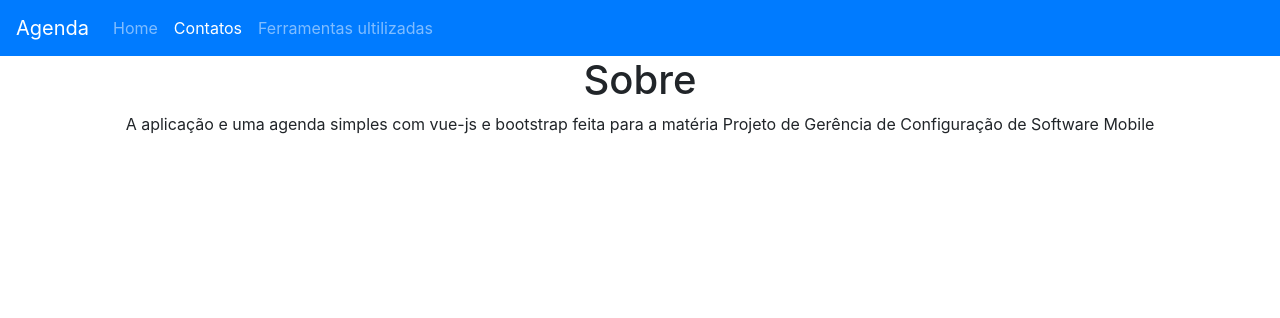
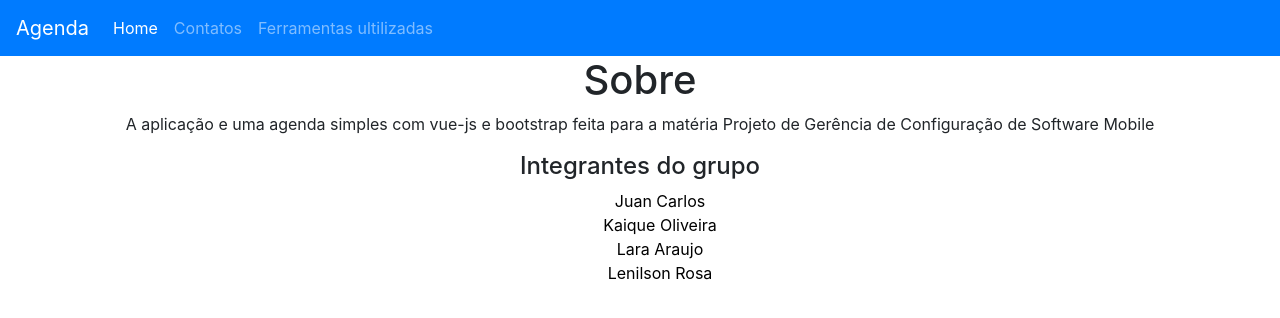
Before and after one commit to lenilsonrr/agenda_vue, a plain HTML site: page sobre.html in a window 1280 px wide. Drawn offline with nearby package versions, Linux system fonts and the light colour scheme.

Commit message:
integrantes do grupo na pagina sobre

```diff
--- a/sobre.html
+++ b/sobre.html
@@ -10,6 +10,24 @@
     <script src="https://cdnjs.cloudflare.com/ajax/libs/popper.js/1.16.0/umd/popper.min.js"></script>
     <script src="https://maxcdn.bootstrapcdn.com/bootstrap/4.5.2/js/bootstrap.min.js"></script>
     <title>Sobre</title>
+
+<body>
+    <style>
+        body {
+            text-align: center;
+        }
+        ul{
+            list-style: none;
+        }
+        li{
+            color: black;
+        }
+        li:hover{
+            color: brown;
+            font-weight: bold;
+        }
+    </style>
+
     <nav class="navbar navbar-expand-lg navbar-dark bg-primary">
         <a class="navbar-brand" href="index.html">Agenda</a>
         <button class="navbar-toggler" type="button" data-toggle="collapse" data-target="#navbarNav"
@@ -18,10 +36,10 @@
         </button>
         <div class="collapse navbar-collapse" id="navbarNav">
             <ul class="navbar-nav">
-                <li class="nav-item">
-                    <a class="nav-link" href="index.html">Home</a>
+                <li class="nav-item active">
+                    <a class="nav-link " href="index.html">Home</a>
                 </li>
-                <li class="nav-item active">
+                <li class="nav-item ">
                     <a class="nav-link" href="contatos.html">Contatos</a>
                 </li>
                 <li class="nav-item">
@@ -30,18 +48,20 @@
             </ul>
         </div>
     </nav>
-</head>
-<style>
-    body {
-        text-align: center;
-    }
-</style>
-<h1>Sobre</h1>
-<p>A aplicação e uma agenda simples com vue-js e bootstrap feita para a matéria Projeto de Gerência de Configuração de
-    Software Mobile</p>
-
-<body>
-
+    </head>
+    <h1>Sobre</h1>
+    <p>A aplicação e uma agenda simples com vue-js e bootstrap feita para a matéria Projeto de Gerência de Configuração
+        de
+        Software Mobile</p>
+        <div>
+            <h4>Integrantes do grupo</h4>
+            <ul>
+                <a href="https://github.com/juancso"><li>Juan Carlos</li></a>
+                <a href="https://github.com/kaiquerfs"><li>Kaique Oliveira</li></a>
+                <a href="https://github.com/laraaraujoo"><li>Lara Araujo</li></a>
+                <a href="https://github.com/lenilsonrr"><li>Lenilson Rosa</li></a>
+            </ul>
+        </div>
 </body>
 
 </html>
```
Also changed, not shown: ferramentas.html (+2 -2 lines).
